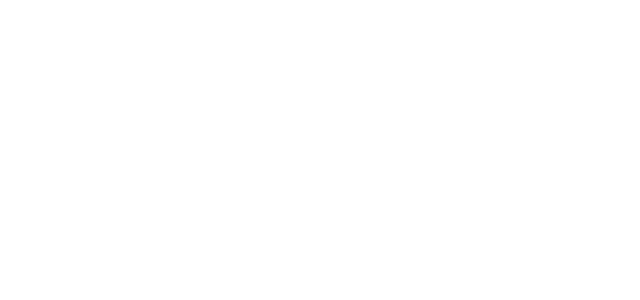
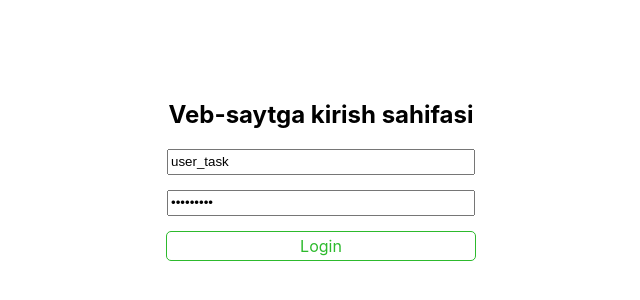
Before and after one commit to uraden/ox-system, a React (Create React App) app: page / in a window 1280 px wide. Before the commit this address had no page. Shown: the part 222-522 px from the top of the page, without its empty margins (319-959 px from the left). Built offline with nearby package versions, Linux system fonts and the light colour scheme.

Commit message:
route change

```diff
--- a/src/App.js
+++ b/src/App.js
@@ -1,5 +1,5 @@
 import './App.css';
-import { BrowserRouter as Router, Routes, Route } from 'react-router-dom';
+import { Routes, Route } from 'react-router-dom';
 import LoginPage from './components/LoginPage';
 import ProductsPage from './components/ProductsPage';
 import ProductSearch from './components/ProductSearch';
@@ -7,13 +7,11 @@
 function App() {
   return (
     <div className="App">
-      <Router>
         <Routes>
-          <Route path="/ox-system" element={<LoginPage />} />
+          <Route path="/" element={<LoginPage />} />
           <Route path="/ox-system/products" element={<ProductsPage />} />
           <Route path="/ox-system/search" element={<ProductSearch />} />
         </Routes>
-      </Router>
     </div>
   );
 }
--- a/src/index.js
+++ b/src/index.js
@@ -1,14 +1,24 @@
 import React from 'react';
 import ReactDOM from 'react-dom/client';
 import { ToastContainer } from 'react-toastify';
+import {  createHashRouter,
+  RouterProvider} from 'react-router-dom';
 import './index.css';
 import App from './App';
 import reportWebVitals from './reportWebVitals';
 
+
+const router = createHashRouter([
+  {
+    path: '/*',
+    element: <App />,
+  }
+]);
+
 const root = ReactDOM.createRoot(document.getElementById('root'));
 root.render(
   <React.StrictMode>
-    <App />
+    <RouterProvider router={router} />
     <ToastContainer />
   </React.StrictMode>
 );
```
